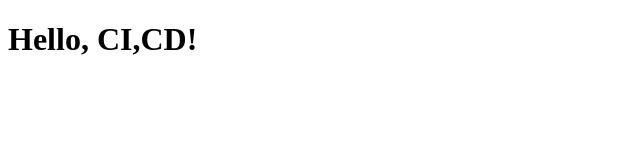
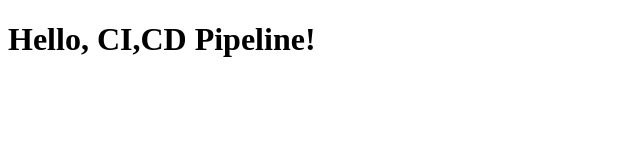
Before and after one commit to VishalB-2k3/MyNewWebApp, a plain HTML site: page index.html in a window 1280 px wide. Shown: the whole page, without its empty margins (0-640 px from the left). Drawn offline with Linux system fonts and the light colour scheme.

Commit message:
Updated greets

```diff
--- a/index.html
+++ b/index.html
@@ -4,6 +4,6 @@
     <title>My Web Application</title>
   </head>
   <body>
-    <h1>Hello, CI,CD!</h1>
+    <h1>Hello, CI,CD Pipeline!</h1>
   </body>
 </html>
```
